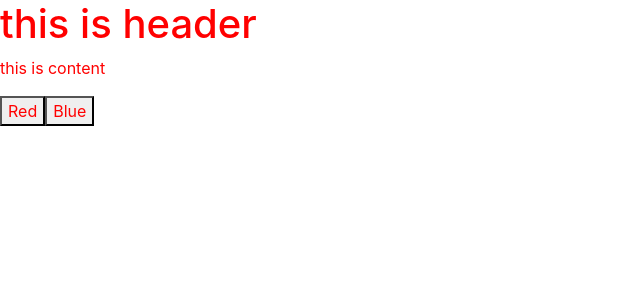
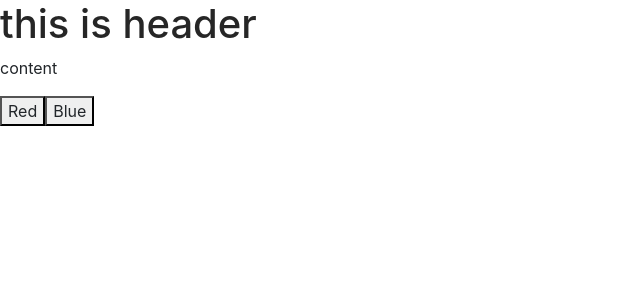
Before and after one commit to ilmeeself/MyDoubleR, a React app in the folder myDoubleR/: page / in a window 1280 px wide. Shown: the top 300 px of the page, without its empty margins (0-640 px from the left). Built offline with nearby package versions, Linux system fonts and the light colour scheme.

Commit message:
新增actions文件，用于独立出项目组件的所有行为

```diff
--- a/myDoubleR/src/doubleRdemo/Content.js
+++ b/myDoubleR/src/doubleRdemo/Content.js
@@ -5,9 +5,10 @@ import { connect } from 'react-redux'
 class Content extends Component {
 
   render () {
+    var content = this.props.pageContent
     return (
       <div>
-        <p style={{ color: this.props.themeColor }}>this is content</p>
+        <p style={{ color: this.props.themeColor }}>{ content }</p>
       </div>
     )
   }
@@ -15,7 +16,8 @@ class Content extends Component {
 
 const mapStateToProps = (state) => {
   return {
-    themeColor: state.themeColor
+    themeColor: state.themeColor,
+    pageContent: state.pageContent
   }
 }
 Content = connect(mapStateToProps)(Content)
--- a/myDoubleR/src/doubleRdemo/Header.js
+++ b/myDoubleR/src/doubleRdemo/Header.js
@@ -6,14 +6,15 @@ class Header extends Component {
 
   render () {
     return (
-      <h1 style={{ color: this.props.themeColor }}>this is header</h1>
+      <h1 style={{ color: this.props.themeColor}}>this is header</h1>
     )
   }
 }
 
+// 把当前的store state 映射到展示组件中
 const mapStateToProps = (state) => {
   return {
-    themeColor: state.themeColor
+    themeColor: state.themeColor,
   }
 }
 Header = connect(mapStateToProps)(Header)
--- a/myDoubleR/src/doubleRdemo/ThemeSwitch.js
+++ b/myDoubleR/src/doubleRdemo/ThemeSwitch.js
@@ -1,12 +1,12 @@
 import React, { Component } from 'react'
-import PropTypes from 'prop-types'
 import { connect } from 'react-redux'
+import { changeColor, changeContentWithColor} from './actions'
 
 class ThemeSwitch extends Component {
 
-  handleSwitchColor (color) {
-    if (this.props.onSwitchColor) {
-      this.props.onSwitchColor(color)
+  handleSwitch (color, content) {
+    if (this.props.onSwitchColorBtn) {
+      this.props.onSwitchColorBtn(color, content)
     }
   }
 
@@ -15,27 +15,37 @@ class ThemeSwitch extends Component {
       <div>
         <button
           style={{ color: this.props.themeColor }}
-          onClick={this.handleSwitchColor.bind(this, 'red')}>Red</button>
+          onClick={this.handleSwitch.bind(this, 'red','this red')}>Red</button>
         <button
           style={{ color: this.props.themeColor }}
-          onClick={this.handleSwitchColor.bind(this, 'blue')}>Blue</button>
+          onClick={this.handleSwitch.bind(this, 'blue','this blue')}>Blue</button>
       </div>
     )
   }
 }
 
+// 一个指定如何把当前的store的state映射到展示组件的props中的 函数
+// 返回一个对象
 const mapStateToProps = (state) => {
   return {
     themeColor: state.themeColor
   }
 }
+
+// 一个定义如何分发action的 函数 -- 接收 dispatch() 方法并返回期望注入到展示组件的 props 中的回调方法
+// 返回一个函数
 const mapDispatchToProps = (dispatch) => {
   return {
-    onSwitchColor: (color) => {
-      dispatch({ type: 'CHANGE_COLOR', themeColor: color })
+    onSwitchColorBtn: (color, content) => {
+      dispatch(changeContentWithColor(color, content)) //dispatch(action) 方法更新 state；{ type: 'CHANGE_COLOR', themeColor: color }是一个action，可以独立起来写到一个action.js文件当中
     }
   }
 }
+
+// connect函数接收以上两个函数作为参数，生成容器组件，容器组件可以从 Redux state 树中读取部分数据
+// 下面语句的意思是，调用connect函数，传入指定的state（由mapStateToProps生生成），传入指定的分发action的函数（mapDispatchToProps）
 ThemeSwitch = connect(mapStateToProps, mapDispatchToProps)(ThemeSwitch)
 
 export default ThemeSwitch
+
+// {themeColor:'red',pageContent:'this red!'}
--- /dev/null
+++ b/myDoubleR/src/doubleRdemo/actions.js
@@ -0,0 +1,20 @@
+export const CHANGE_CONTENT = 'CHANGE_CONTENT';
+export const CHANGE_COLOR = 'CHANGE_COLOR';
+export const CHANGE_CONTENT_COLOR = 'CHANGE_CONTENT_COLOR'
+
+export const pageContentWithColor = {
+  	themeColor: '',
+	pageContent: 'content'
+}
+
+export function changeContent(content) {
+  return { type: CHANGE_CONTENT, pageContent: content }
+}
+
+export function changeColor(color) {
+  return { type: CHANGE_COLOR, themeColor: color }
+}
+
+export function changeContentWithColor(color, content) {
+  return { type: CHANGE_CONTENT_COLOR, themeColor: color, pageContent: content }
+}
--- a/myDoubleR/src/doubleRdemo/reducer.js
+++ b/myDoubleR/src/doubleRdemo/reducer.js
@@ -1,12 +1,22 @@
-const themeReducer = (state, action) => {
-    if (!state) return {
-      themeColor: 'red'
-    }
+// import { combineReducers } from 'redux'
+// import { changeContent, CHANGE_COLOR, changeContentWithColor } from './actions'
+
+const toDoForChange = (state, action) => {
+	if (!state)
+	return {
+		themeColor: '',
+		pageContent: 'content'
+	}
+
     switch (action.type) {
       case 'CHANGE_COLOR':
-        return { state, themeColor: action.themeColor }
+        return { state, themeColor: action.themeColor}
+      case 'CHANGE_CONTENT':
+        return { state, pageContent: action.pageContent }
+      case 'CHANGE_CONTENT_COLOR':
+        return { state, themeColor: action.themeColor ,pageContent: action.pageContent }
       default:
         return state
     }
 }
-export default themeReducer
+export default toDoForChange
--- a/myDoubleR/src/index.js
+++ b/myDoubleR/src/index.js
@@ -8,9 +8,9 @@ import { createStore } from 'redux'
 import { Provider } from 'react-redux'
 import App from './js/App';
 import Appp from './doubleRdemo/app';
-import themeReducer from './doubleRdemo/reducer';
+import toDoForChange from './doubleRdemo/reducer';
 
-const store = createStore(themeReducer)
+const store = createStore(toDoForChange)
 
 class Roott extends React.Component {
     render() {
```
Also changed, not shown: 1 other file (tests, documents, lock files or other folders).
